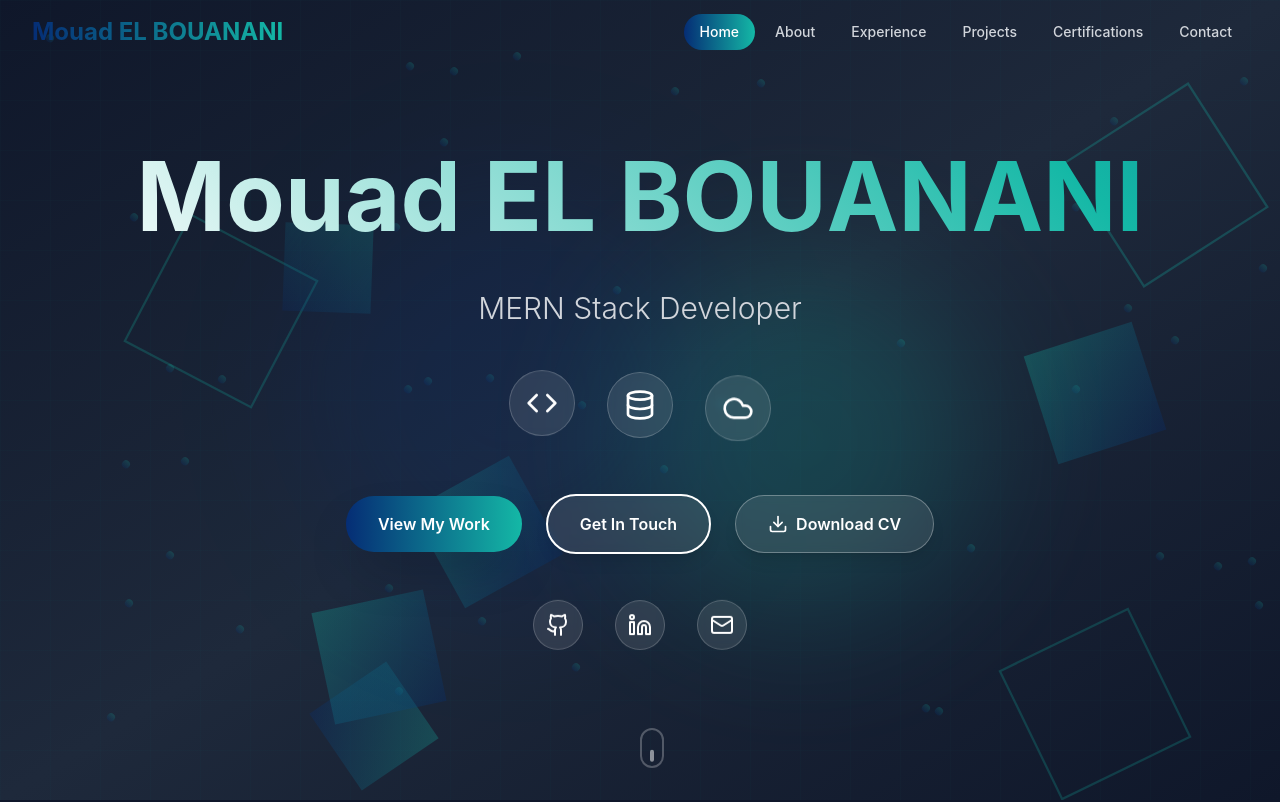
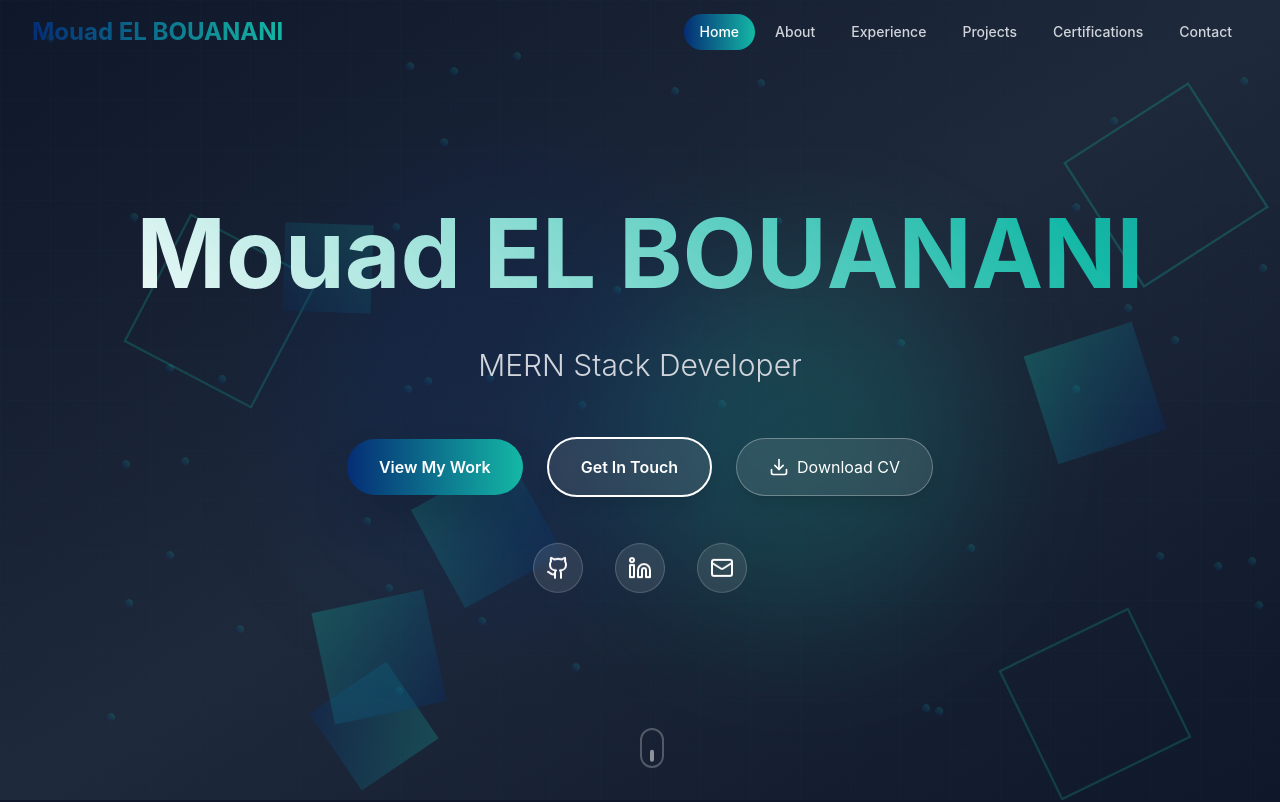
Before and after one commit to Mouadbouanani/Portfolio, a React (Vite) app: page / in a window 1280 px wide. Shown: the top 802 px of the page. Built offline with nearby package versions, Linux system fonts and the light colour scheme.

Commit message:
some modification

```diff
--- a/src/components/Experience.tsx
+++ b/src/components/Experience.tsx
@@ -62,13 +62,6 @@ const projects = [
     subtitle: 'Desktop Application',
     description: 'Complete desktop application for hospitalization management including patient management and medical procedures.',
     technologies: ['Spring Boot', 'JavaFX', 'PostgreSQL'],
-    type: 'Academic Project'
-  },
-  {
-    title: 'Chatbot Development',
-    subtitle: 'NLP Project',
-    description: 'Created a rule-based chatbot using Python with NLTK library for Natural Language Processing.',
-    technologies: ['Python', 'NLTK', 'NLP'],
     type: 'Academic Project'
   },
   {
--- a/src/components/Hero.tsx
+++ b/src/components/Hero.tsx
@@ -1,6 +1,6 @@
 import { useState, useEffect } from 'react';
 import { motion } from 'framer-motion';
-import { Github, Linkedin, Mail, Download, Code, Database, Cloud } from 'lucide-react';
+import { Github, Linkedin, Mail, Download } from 'lucide-react';
 
 const Hero = () => {
     const [mousePosition, setMousePosition] = useState({ x: 0, y: 0 });
@@ -196,43 +196,43 @@ const Hero = () => {
                     </motion.p>
                 </motion.div>
 
-                <motion.div
-                    className="flex justify-center space-x-8 mb-12"
-                    initial={{ opacity: 0, y: 30 }}
-                    animate={{ opacity: 1, y: 0 }}
-                    transition={{ delay: 1.5, duration: 0.8 }}
-                >
-                    {[Code, Database, Cloud].map((Icon, index) => (
-                        <motion.div
-                            key={index}
-                            className="p-4 bg-white bg-opacity-10 backdrop-blur-sm rounded-full border border-white border-opacity-20"
-                            whileHover={{
-                                scale: 1.2,
-                                rotate: 360,
-                                backgroundColor: 'rgba(20, 184, 166, 0.2)'
-                            }}
-                            whileTap={{ scale: 0.9 }}
-                            animate={{
-                                y: [0, -10, 0],
-                            }}
-                            transition={{
-                                y: {
-                                    duration: 2,
-                                    repeat: Infinity,
-                                    delay: index * 0.3
-                                }
-                            }}
-                        >
-                            <Icon className="w-8 h-8 text-white" />
-                        </motion.div>
-                    ))}
-                </motion.div>
+                {/*<motion.div*/}
+                {/*    className="flex justify-center space-x-8 mb-12"*/}
+                {/*    initial={{ opacity: 0, y: 30 }}*/}
+                {/*    animate={{ opacity: 1, y: 0 }}*/}
+                {/*    transition={{ delay: 1.5, duration: 0.8 }}*/}
+                {/*>*/}
+                {/*    {[Code, Database, Cloud].map((Icon, index) => (*/}
+                {/*        <motion.div*/}
+                {/*            key={index}*/}
+                {/*            className="p-4 bg-white bg-opacity-10 backdrop-blur-sm rounded-full border border-white border-opacity-20"*/}
+                {/*            whileHover={{*/}
+                {/*                scale: 1.2,*/}
+                {/*                rotate: 360,*/}
+                {/*                backgroundColor: 'rgba(20, 184, 166, 0.2)'*/}
+                {/*            }}*/}
+                {/*            whileTap={{ scale: 0.9 }}*/}
+                {/*            animate={{*/}
+                {/*                y: [0, -10, 0],*/}
+                {/*            }}*/}
+                {/*            transition={{*/}
+                {/*                y: {*/}
+                {/*                    duration: 2,*/}
+                {/*                    repeat: Infinity,*/}
+                {/*                    delay: index * 0.3*/}
+                {/*                }*/}
+                {/*            }}*/}
+                {/*        >*/}
+                {/*            <Icon className="w-8 h-8 text-white" />*/}
+                {/*        </motion.div>*/}
+                {/*    ))}*/}
+                {/*</motion.div>*/}
 
                 <motion.div
                     className="flex flex-col sm:flex-row justify-center items-center space-y-4 sm:space-y-0 sm:space-x-6 mb-12"
-                    initial={{ opacity: 0, y: 30 }}
-                    animate={{ opacity: 1, y: 0 }}
-                    transition={{ delay: 2, duration: 0.8 }}
+                    initial={{opacity: 0, y: 30}}
+                    animate={{opacity: 1, y: 0}}
+                    transition={{delay: 2, duration: 0.8}}
                 >
                     <motion.a
                         href="#projects"
@@ -241,14 +241,14 @@ const Hero = () => {
                             scale: 1.05,
                             boxShadow: '0 20px 40px rgba(20, 184, 166, 0.3)'
                         }}
-                        whileTap={{ scale: 0.95 }}
+                        whileTap={{scale: 0.95}}
                     >
                         <span className="relative z-10 font-semibold">View My Work</span>
                         <motion.div
                             className="absolute inset-0 bg-gradient-to-r from-secondary to-primary"
-                            initial={{ x: '-100%' }}
-                            whileHover={{ x: 0 }}
-                            transition={{ duration: 0.3 }}
+                            initial={{x: '-100%'}}
+                            whileHover={{x: 0}}
+                            transition={{duration: 0.3}}
                         />
                     </motion.a>
 
@@ -257,39 +257,40 @@ const Hero = () => {
                         className="group px-8 py-4 border-2 border-white text-white rounded-full backdrop-blur-sm bg-white bg-opacity-10 hover:bg-white hover:text-slate-900 transition-all duration-300 shadow-lg"
                         whileHover={{
                             scale: 1.05,
-                            borderColor: '#14B8A6',
-                            color: '#0F172A'
+                            borderColor: '#1ab6a5',
+                            color: '#142140'
                         }}
-                        whileTap={{ scale: 0.95 }}
+                        whileTap={{scale: 0.95}}
                     >
                         <span className="font-semibold">Get In Touch</span>
                     </motion.a>
 
                     <motion.a
-                        href="./assets/EL_BOUANANI_Mouad_En.pdf"
+                        href="/Portfolio/CV_Mouad_El_Bouanani.pdf"
                         target="_blank"
                         download
                         className="group px-8 py-4 bg-white bg-opacity-10 backdrop-blur-sm border border-white border-opacity-30 text-white rounded-full hover:bg-secondary hover:border-secondary transition-all duration-300 shadow-lg flex items-center space-x-2"
                         whileHover={{
                             scale: 1.05,
-                            backgroundColor: 'rgba(20, 184, 166, 0.8)'
+                            backgroundColor: 'rgba(20,140,184,0.8)',
                         }}
-                        whileTap={{ scale: 0.95 }}
+                        whileTap={{scale: 0.95}}
                     >
-                        <Download className="w-5 h-5" />
-                        <span className="font-semibold">Download CV</span>
+                        <Download className="w-5 h-5"/>
+                        <span>Download CV</span>
                     </motion.a>
+
                 </motion.div>
 
                 <motion.div
                     className="flex justify-center space-x-8"
-                    initial={{ opacity: 0, y: 30 }}
-                    animate={{ opacity: 1, y: 0 }}
-                    transition={{ delay: 2.5, duration: 0.8 }}
+                    initial={{opacity: 0, y: 30}}
+                    animate={{opacity: 1, y: 0}}
+                    transition={{delay: 2.5, duration: 0.8}}
                 >
                     {[
-                        { Icon: Github, href: "https://github.com/Mouadbouanani", label: "GitHub" },
-                        { Icon: Linkedin, href: "https://linkedin.com/in/mouad-el-bouanani", label: "LinkedIn" },
+                        {Icon: Github, href: "https://github.com/Mouadbouanani", label: "GitHub"},
+                        {Icon: Linkedin, href: "https://linkedin.com/in/mouad-el-bouanani", label: "LinkedIn" },
                         { Icon: Mail, href: "mailto:mouad.el-bouanani@esi.ac.ma", label: "Email" }
                     ].map(({ Icon, href, label }, index) => (
                         <motion.a
```
Also changed, not shown: 1 other file (tests, documents, lock files or other folders).
